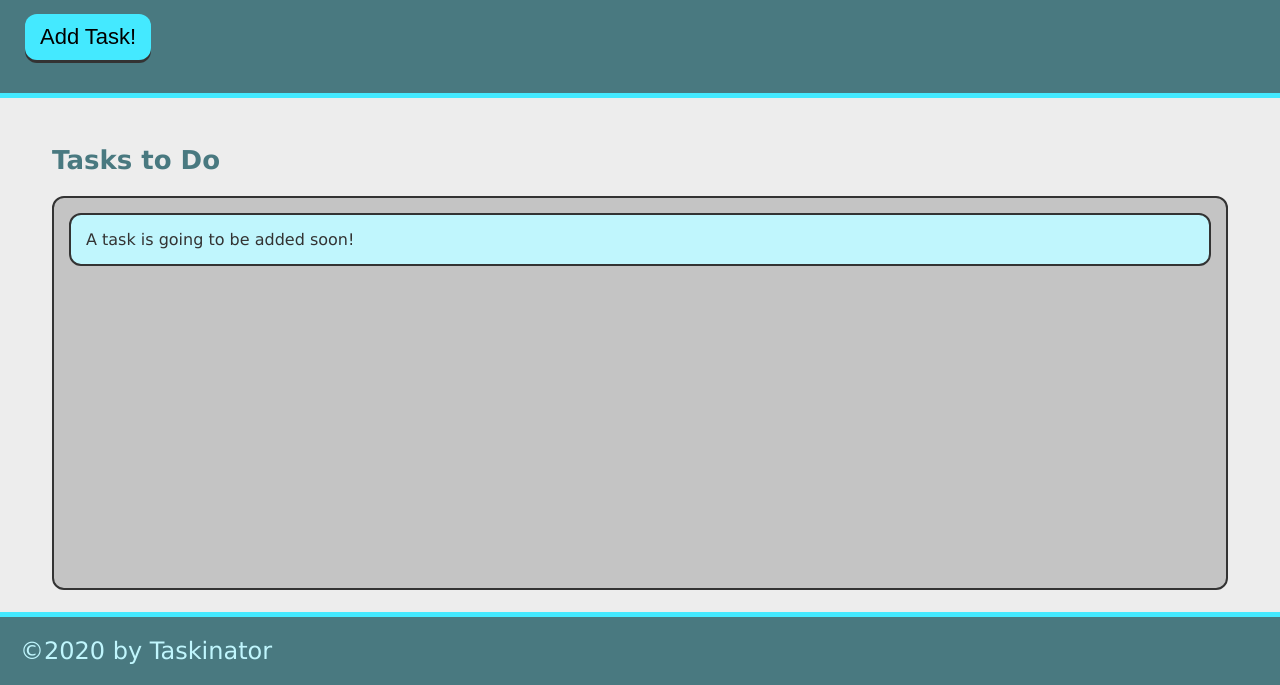
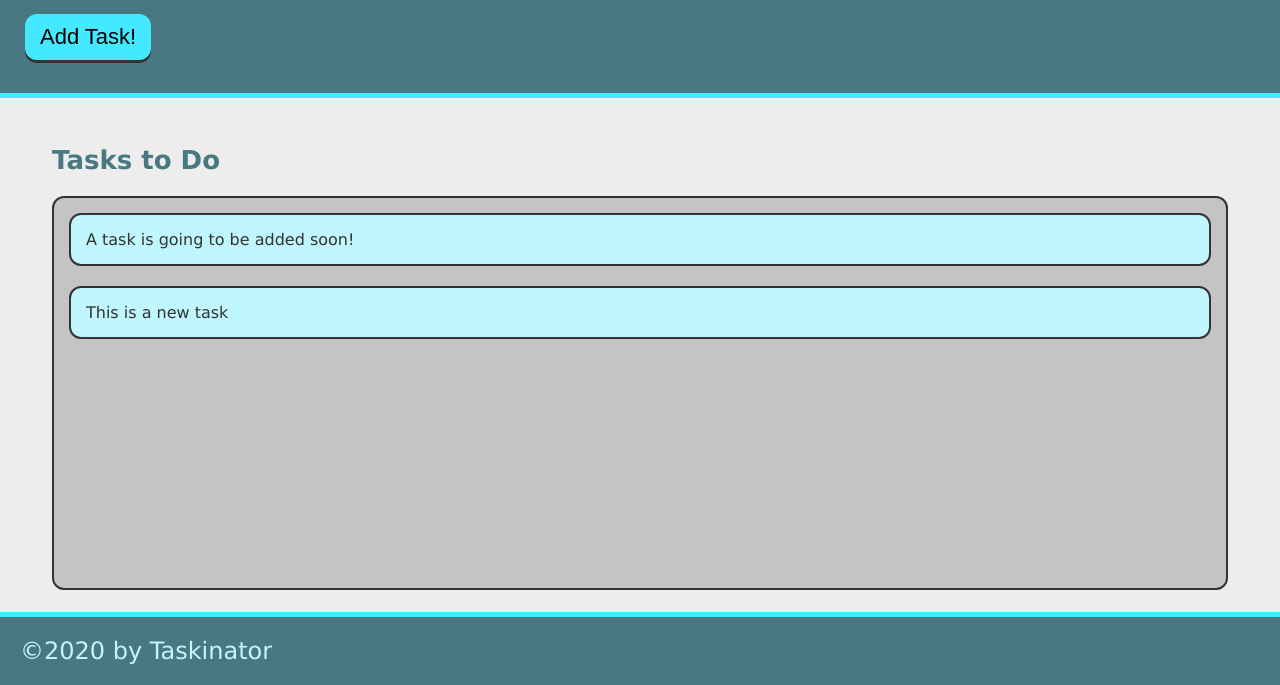
Before and after one commit to blanebussey/taskinator, a plain HTML site: page index.html in a window 1280 px wide. Both pictures are taken after a click on the button "Add Task!". Shown: the part 115-800 px from the top of the page. Drawn offline with Linux system fonts and the light colour scheme.

Commit message:
add ability to add task

```diff
--- a/assets/js/script.js
+++ b/assets/js/script.js
@@ -0,0 +1,10 @@
+var buttonEl = document.querySelector("#save-task");
+var tasksToDoEl = document.querySelector("#tasks-to-do");
+
+var createTaskHandler = function() {
+    var listItemEl = document.createElement("li");
+    listItemEl.className = "task-item";
+    listItemEl.textContent = "This is a new task";
+    tasksToDoEl.appendChild(listItemEl);
+}
+buttonEl.addEventListener("click",createTaskHandler);
--- a/index.html
+++ b/index.html
@@ -15,16 +15,14 @@
     <p>
         Click the button below to add a new task!
     </p>
-    <button class="btn" >
-        Add Task!
-    </button>
+    <button class="btn" id="save-task">Add Task!</button>
     </header>
     <main class="page-content">
         <section class="task-list-wrapper">
             <h2 class="list-title">
                 Tasks to Do
             </h2>
-            <ul class="task-list">
+            <ul class="task-list" id="tasks-to-do">
                 <li class="task-item">
                     A task is going to be added soon!
                 </li>
```
Also changed, not shown: 1 other file.
